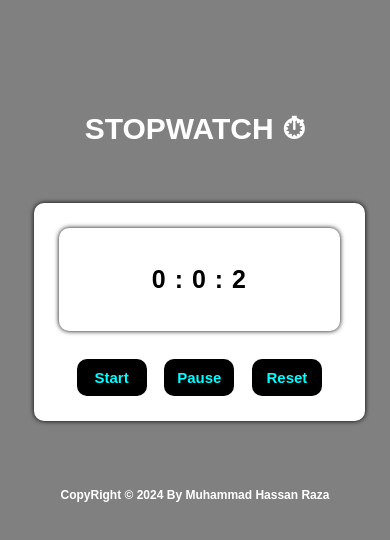
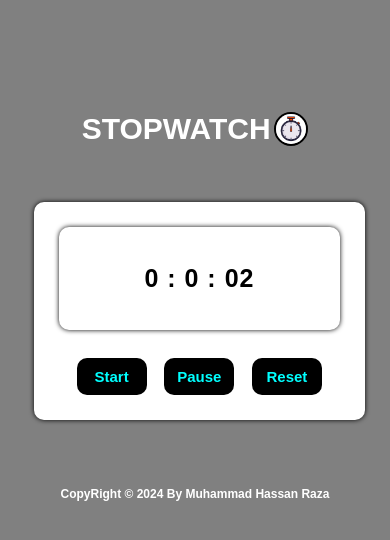
Before and after one commit to MuhammadHassanRaza25/Stopwatch-JS, a plain HTML site: page index.html in a window 390 px wide. Both pictures are taken after a click on the button "Start". Drawn offline with nearby package versions, Linux system fonts and the light colour scheme.

Commit message:
JS stopwatch

```diff
--- a/app.js
+++ b/app.js
@@ -5,13 +5,22 @@ var sec = 0
 function start() {
    timer = setInterval(() => {
       sec++
-     if(sec >= 60){
+      if(sec<10){
+        sec = '0'+sec
+      }
+     else if(sec >= 60){
         min++
         sec = 0
+        if(min<10){
+          min = '0'+min
+        }
       }
-      else if(min >= 60){
+     else if(min >= 60){
         hour++
         min = 0
+        if(hour<10){
+          hour = '0'+hour
+        }
       }
      document.getElementById('numbers').innerHTML = `${hour} : ${min} : ${sec}`
   }, 1000);
@@ -29,6 +38,6 @@ function reset() {
     pause()
 }
 
-function o(){
+function ops(){
    alert("please don't dobble click ❗ \nnow refresh 🔄 \nand then click")
 }
--- a/index.html
+++ b/index.html
@@ -10,15 +10,15 @@
 <body>
 
     <div data-aos="fade-down">
-      <h1 class="heading">STOPWATCH ⏱</h1>
+      <h1 class="heading">STOPWATCH <img src="img op.gif" alt=""></h1>
     </div>
 
     <div class="maindiv" data-aos="zoom-in">
         <div class="numbersdiv">
-          <h1 id="numbers">0 : 0 : 0</h1>
+          <h1 id="numbers">00 : 00 : 00</h1>
         </div>
         <div class="btndiv">
-          <button class="startbtn" onclick="start()" ondblclick="o()">Start</button>
+          <button class="startbtn" onclick="start()" ondblclick="ops()">Start</button>
           <button class="pausebtn" onclick="pause()">Pause</button>
           <button class="resetbtn" onclick="reset()">Reset</button>
         </div>
--- a/style.css
+++ b/style.css
@@ -5,10 +5,19 @@ body{
     font-family: sans-serif;
 }
 .heading{
-    text-align: center;
+    display: flex;
+    justify-content: center;
+    /* text-align: center; */
     color: white;
     margin-top: 4%;
     font-size: 60px;
+}
+.heading img{
+    border:2px solid black;
+    border-radius: 50%;
+    margin-left: 1%;
+    width: 60px;
+    height: 60px;
 }
 .maindiv{
     margin-left: 22%;
@@ -62,6 +71,10 @@ body{
         font-size: 40px;
         margin-top: 10%;
     }
+    .heading img{
+        width: 40px;
+        height: 40px;
+    }
     .maindiv{
         margin:  0 auto;
         width: 40%;
@@ -86,6 +99,10 @@ body{
     .heading{
         font-size: 30px;
         margin-top: 20%;
+    }
+    .heading img{
+        width: 30px;
+        height: 30px;
     }
     .numbersdiv h1{
         font-size: 25px;
```
Also changed, not shown: img op.gif (added).
